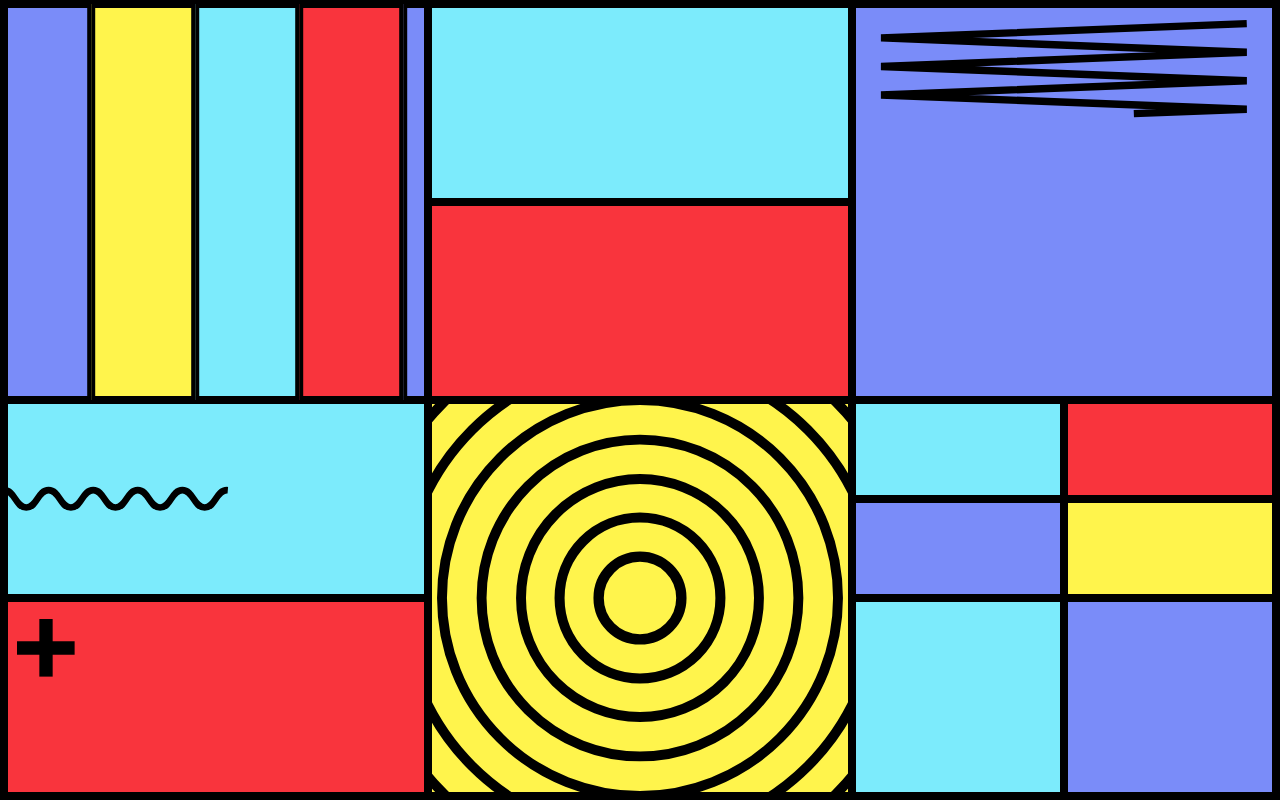
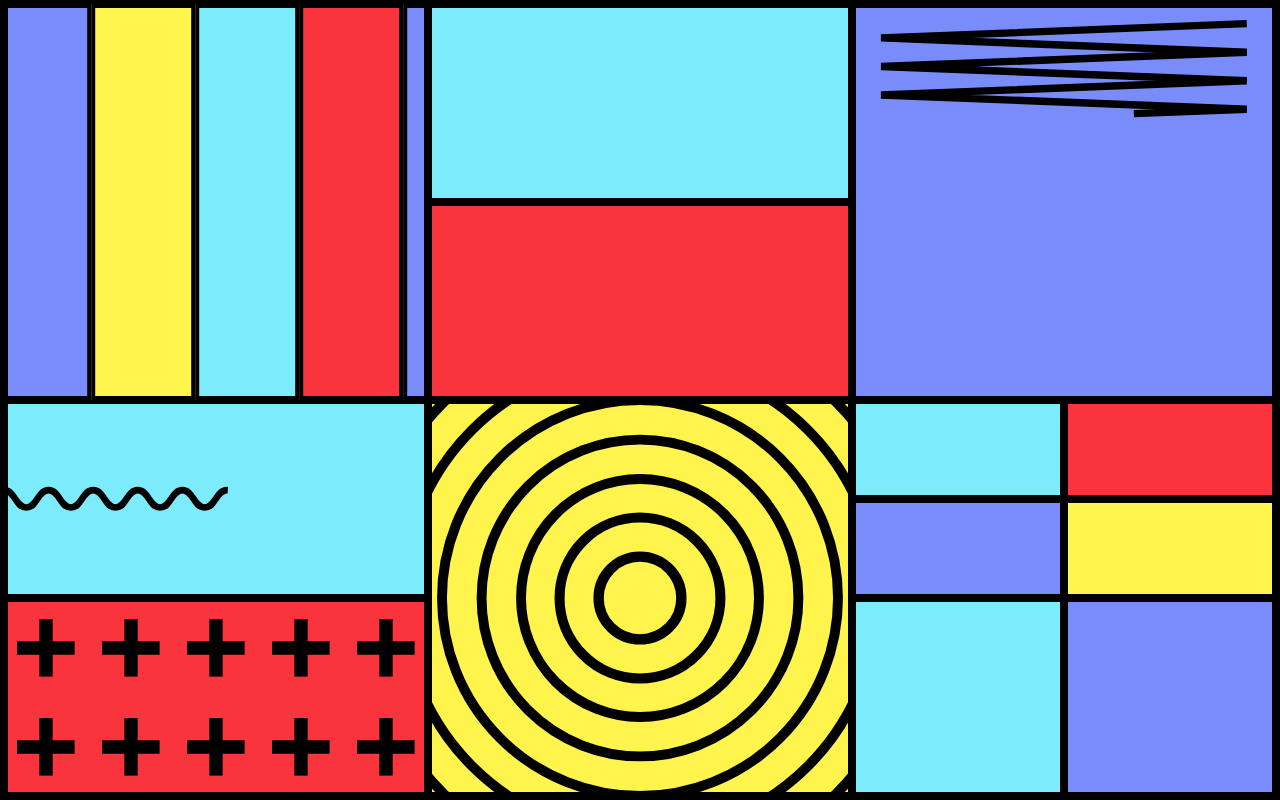
Before and after one commit to maksVRM/Super-Shapes, a plain HTML site: page index.html in a window 1280 px wide. Drawn offline with Linux system fonts and the light colour scheme.

Commit message:
added 10 crosses

```diff
--- a/index.html
+++ b/index.html
@@ -52,7 +52,7 @@
 
             </div>
             <!-- rotating crosses animation -->
-            <div class="w-100 h-25 bg-red flex flex-wrap box">
+            <div class="w-100 h-25 bg-red flex flex-wrap box" id="crosses">
                 <div class="w-20 h-50 flex items-center justify-center">
                     <svg width="58" height="58" viewBox="0 0 58 58" fill="none" xmlns="http://www.w3.org/2000/svg">
                         <path d="M29 57.6253V-1.71737e-06" stroke="black" stroke-width="13.3333" stroke-miterlimit="10"
--- a/main.js
+++ b/main.js
@@ -1,3 +1,12 @@
+// we want to dublicate our crosses content 10 times
+const dublicateHTML = (element, quantity) => {
+    const newContent = new Array(quantity).fill(element.innerHTML).join('')
+    element.innerHTML = newContent
+}
+
+const crosses = document.querySelector('#crosses')
+dublicateHTML(crosses, 10)
+
 anime({
     // just a regular css selector
     targets: '#tunnel circle',
```
